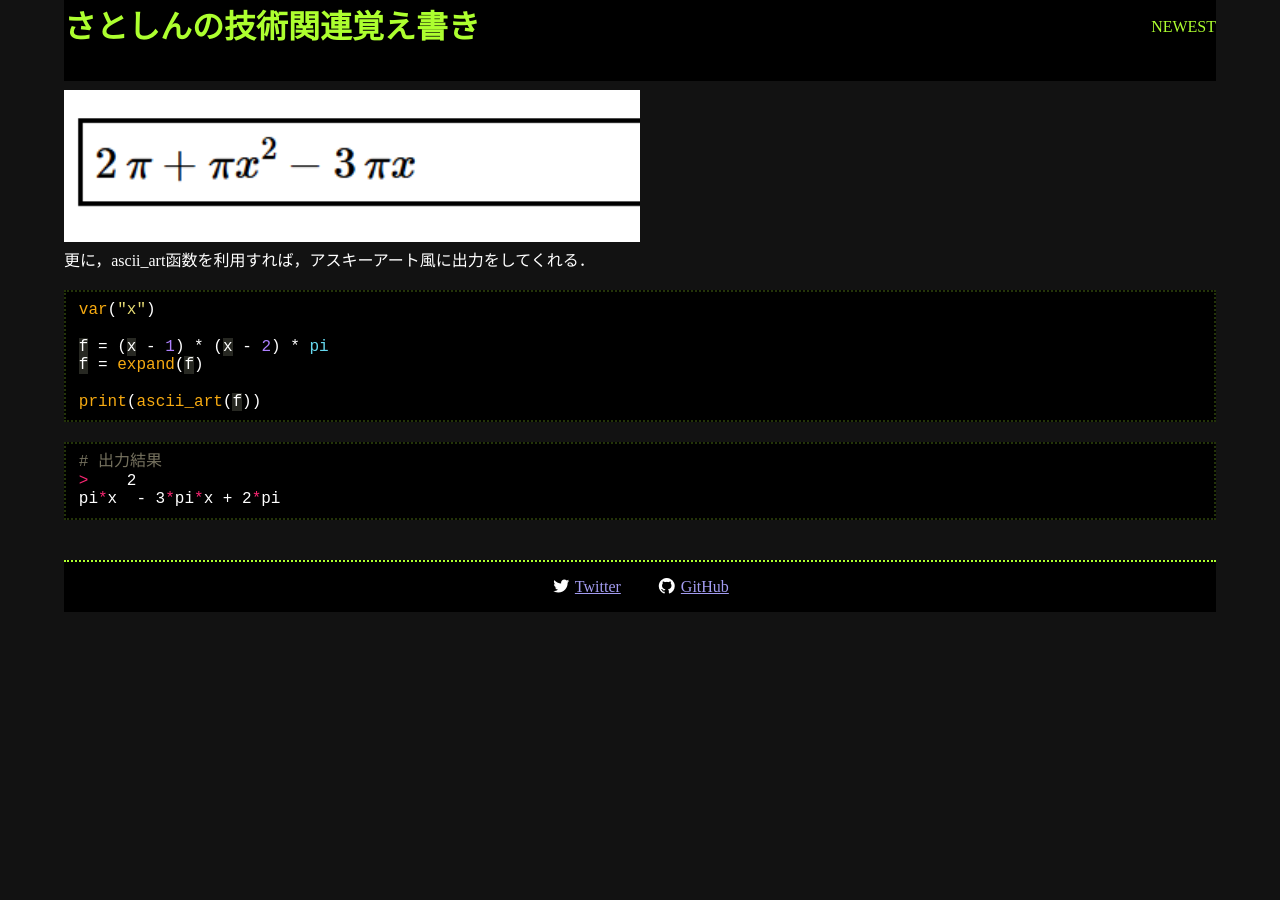
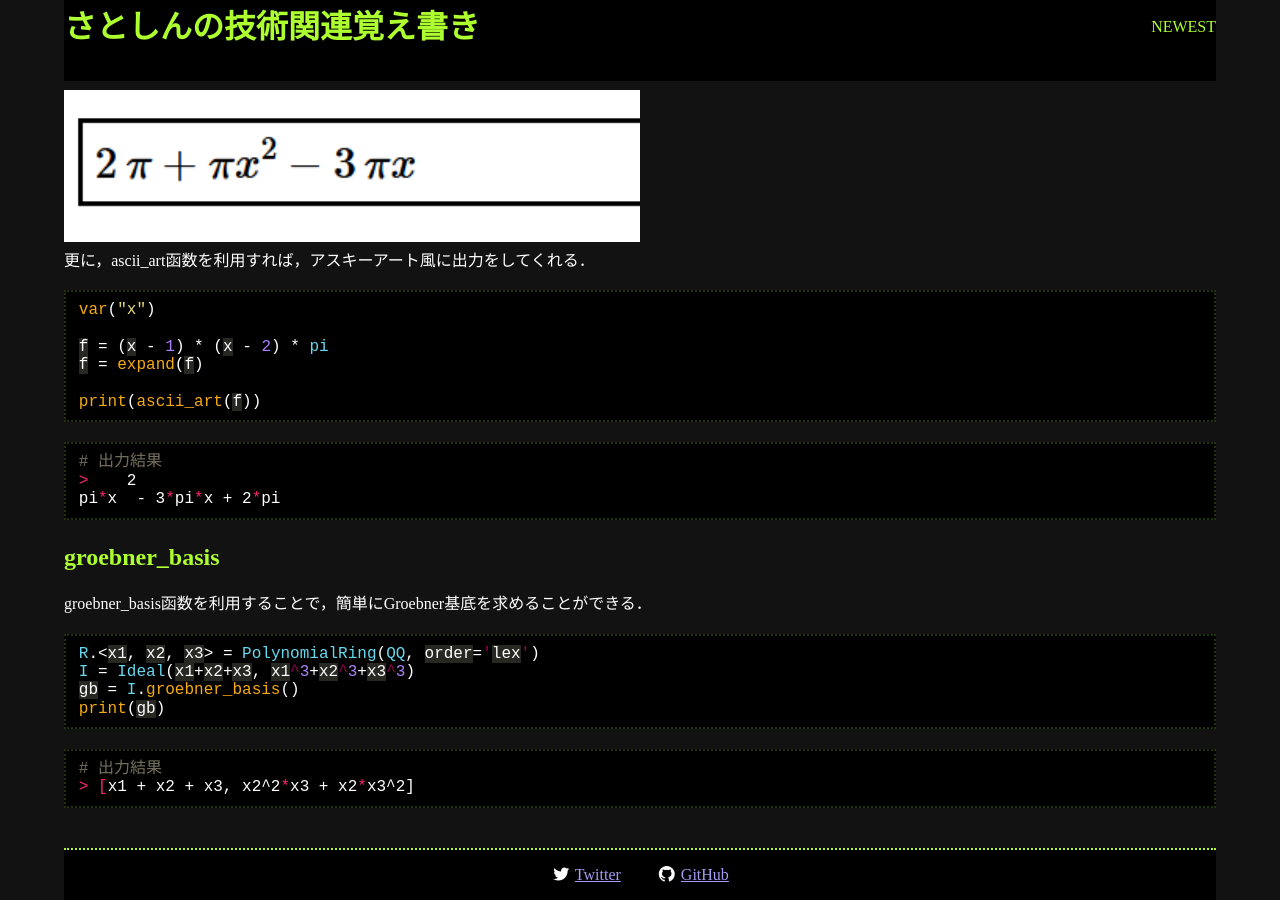
Before and after one commit to satoshin-des/SatoshinTechBlog, a Jekyll site: the page built from _posts/2026-10-30-sage.html, in a window 1280 px wide and 900 px high, scrolled down 751 px. Built offline with Jekyll 4.4.1, drawn with Linux system fonts in a browser that asks for light colours; before the commit the page ends 1363 px from its top, so only the background shows below that.

Commit message:
Added the article on the way to compute Groebner basis in SageMath

```diff
--- a/_plugins/sage.rb
+++ b/_plugins/sage.rb
@@ -15,9 +15,9 @@ module Rouge
 
         rule %r/\b(for|return|if|else)\b/, Keyword
 
-        rule %r/\b(int|float)\b/, Keyword::Type
+        rule %r/\b(int|float|Ideal|PolynomialRing|QQ)\b/, Keyword::Type
 
-        rule %r/\b(expand|var|latex|print|ascii_art|show)\b/, Name::Builtin
+        rule %r/\b(expand|var|latex|print|ascii_art|show|groebner_basis)\b/, Name::Builtin
 
         rule %r/\b\d+\b/, Num::Integer
 
--- a/_posts/2026-10-30-sage.html
+++ b/_posts/2026-10-30-sage.html
@@ -63,3 +63,25 @@ print(ascii_art(f))
 pi*x  - 3*pi*x + 2*pi
 {% endhighlight %}
 </div>
+
+<h2>groebner_basis</h2>
+
+<p>
+  groebner_basis函数を利用することで，簡単にGroebner基底を求めることができる．
+</p>
+
+<div class="code-space">
+{% highlight sage %}
+R.<x1, x2, x3> = PolynomialRing(QQ, order='lex')
+I = Ideal(x1+x2+x3, x1^3+x2^3+x3^3)
+gb = I.groebner_basis()
+print(gb)
+{% endhighlight %}
+</div>
+
+<div class="code-space">
+{% highlight sh %}
+# 出力結果
+> [x1 + x2 + x3, x2^2*x3 + x2*x3^2]
+{% endhighlight %}
+</div>
```
